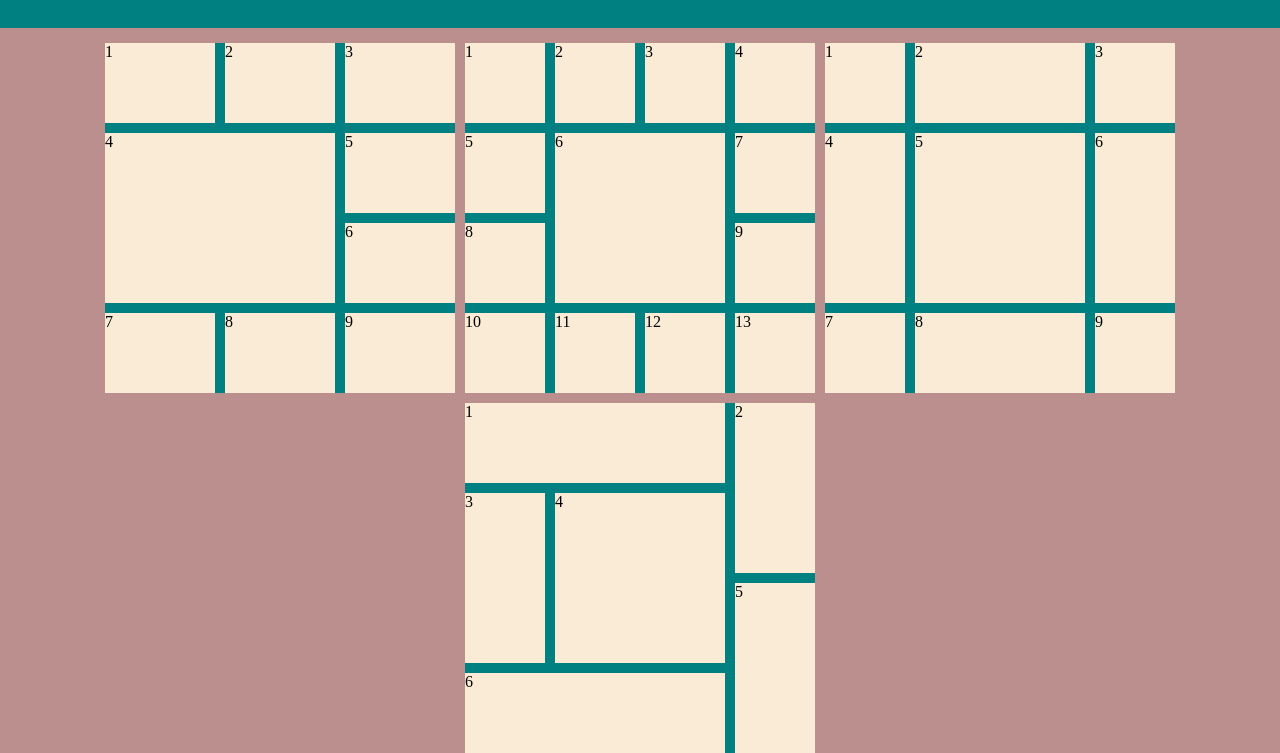
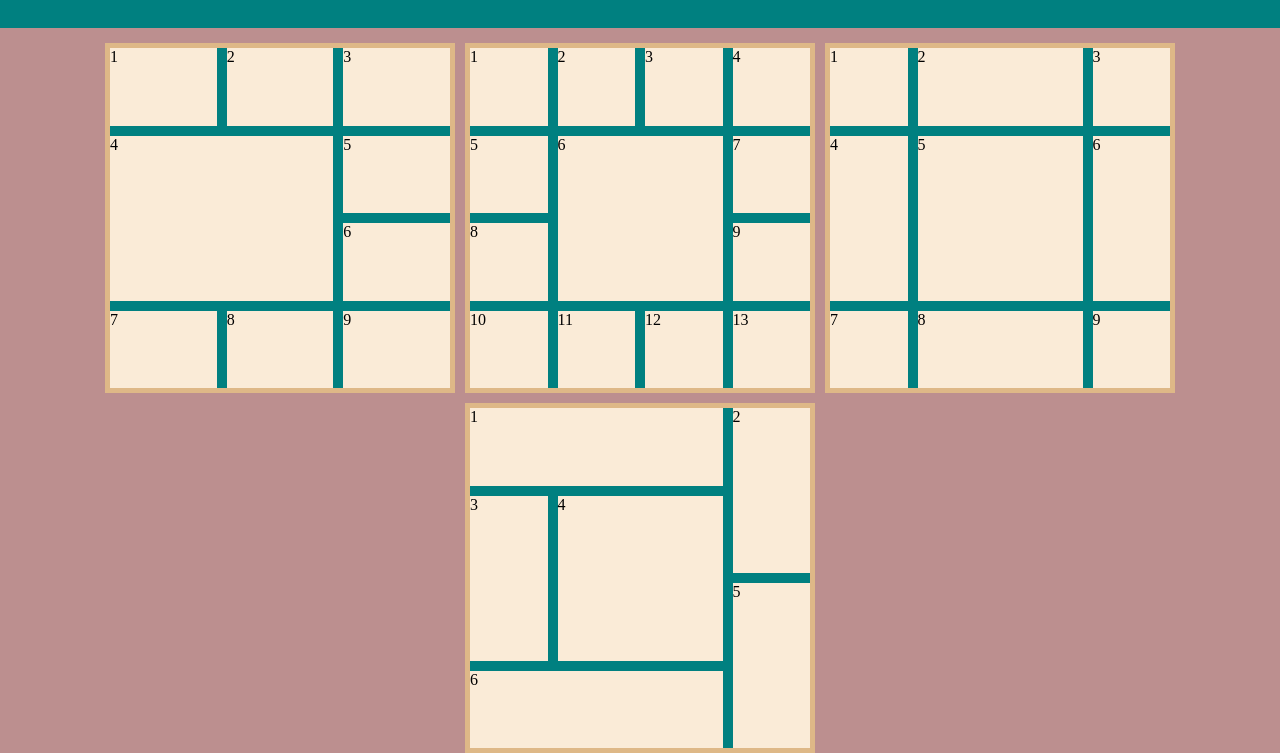
Before and after one commit to natashagogo/web-projects, a plain HTML site: page 06 - grid-patterns/main.html in a window 1280 px wide. Shown: the part 72-825 px from the top of the page. Drawn offline with Linux system fonts and the light colour scheme.

Commit message:
Styling and Stylesheet Improvements

```diff
--- a/06 - grid-patterns/styles.css
+++ b/06 - grid-patterns/styles.css
@@ -29,6 +29,7 @@ header {
     width: 350px;
     height: 350px;
     background-color: teal;
+    border: 5px solid burlywood;
 }
 
 .one,
@@ -83,6 +84,8 @@ header {
 
 }
 
+/* NAMED AREAS */
+
 .pattern div:first-child {
     grid-area: first;
 }
```
